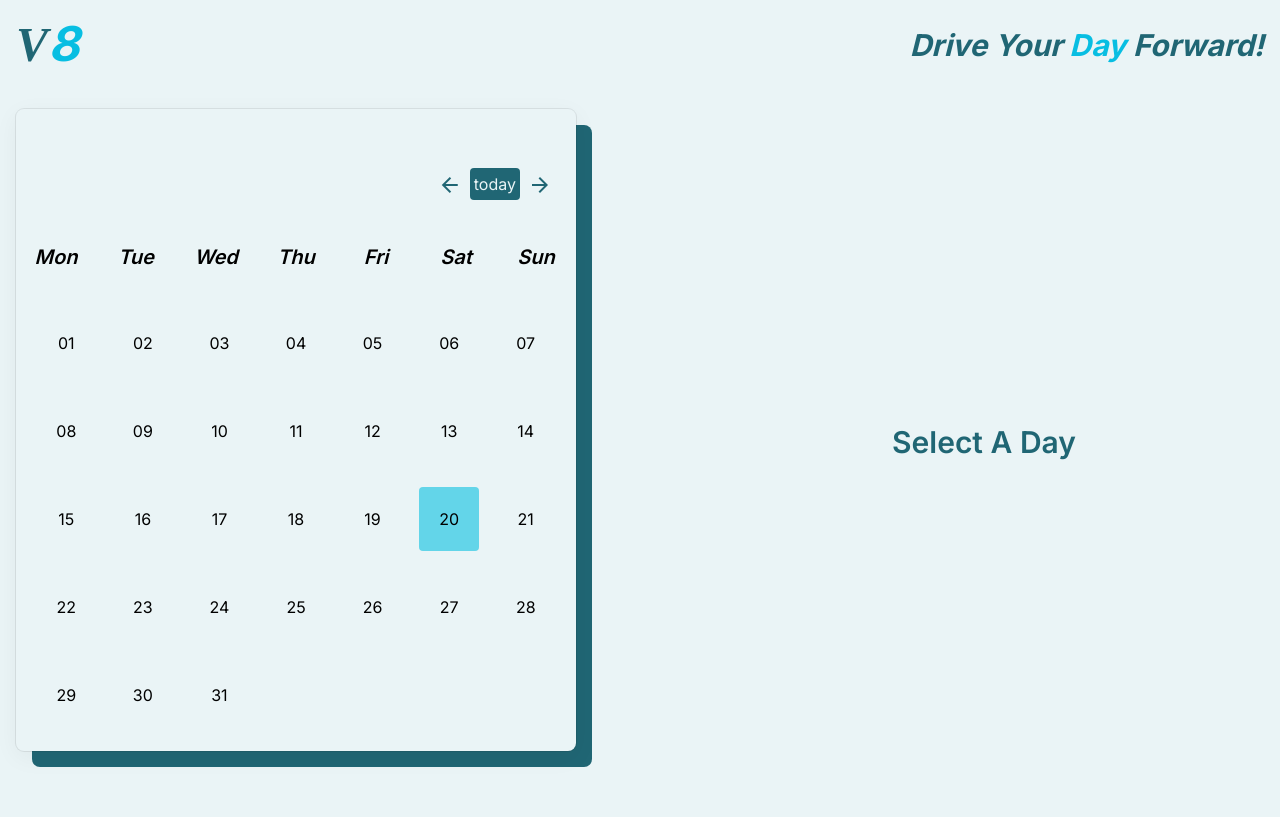
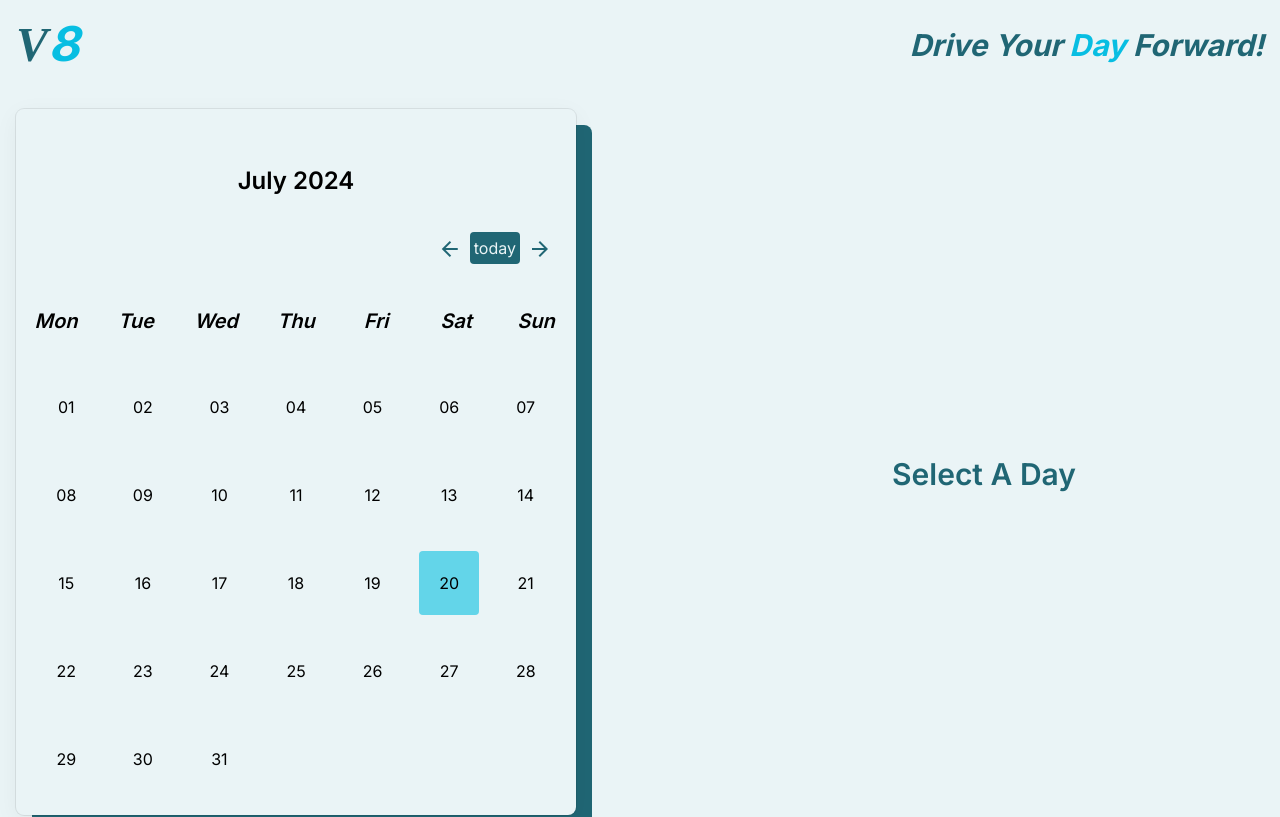
Before and after one commit to abdelrahman-elkhateeb/V8-calender-todo, a React (Vite) app: page / in a window 1280 px wide. Shown: the top 817 px of the page. Built offline with nearby package versions, Linux system fonts and the light colour scheme.

Commit message:
display current month

```diff
--- a/src/features/AppLayout/Calender.jsx
+++ b/src/features/AppLayout/Calender.jsx
@@ -18,6 +18,7 @@ function Calender() {
     const today = startOfToday();
     const [currMonth, setCurrMonth] = useState(() => format(today, "MMM-yyyy"));
     let firstDayOfMonth = parse(currMonth, "MMM-yyyy", new Date());
+    const displayMonth = format(firstDayOfMonth, "MMMM yyyy");
 
     const daysInMonth = eachDayOfInterval({
       start: firstDayOfMonth,
@@ -48,6 +49,11 @@ function Calender() {
 
     return (
       <div className="shadow-lineShadow after:content[*] relative mb-6 rounded-lg bg-background p-6 after:absolute after:left-0 after:top-4 after:-z-[1] after:h-full after:w-full after:rounded-lg after:bg-primary md:after:left-4">
+        {/* Month Display */}
+        <div className="mt-8 flex items-center justify-center text-2xl font-semibold">
+        {displayMonth}
+      </div>
+
        <div className="mt-8 flex items-center justify-end gap-2">
           <button onClick={getNextMonth} className={buttonClassName}>
             <span className="material-symbols-outlined">arrow_back</span>
```
Lines whose indentation alone changed are shown as unchanged.
